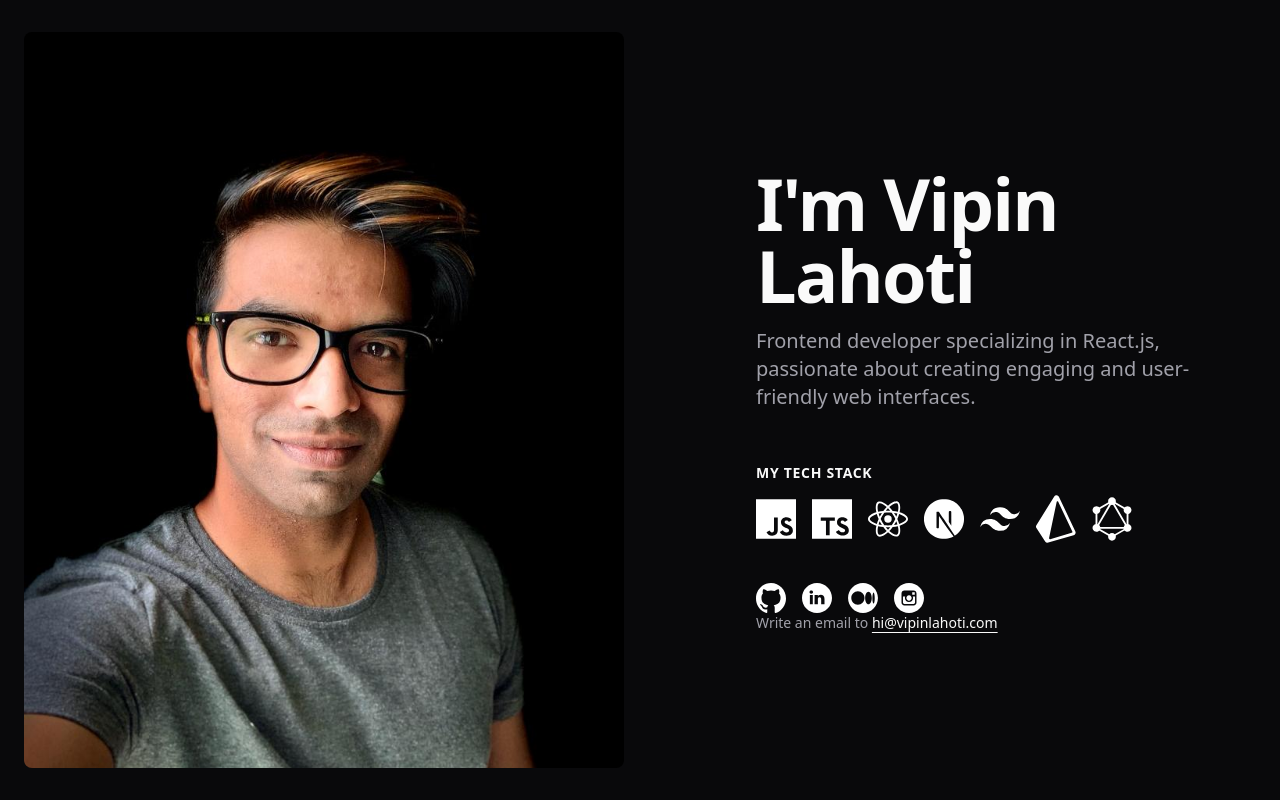
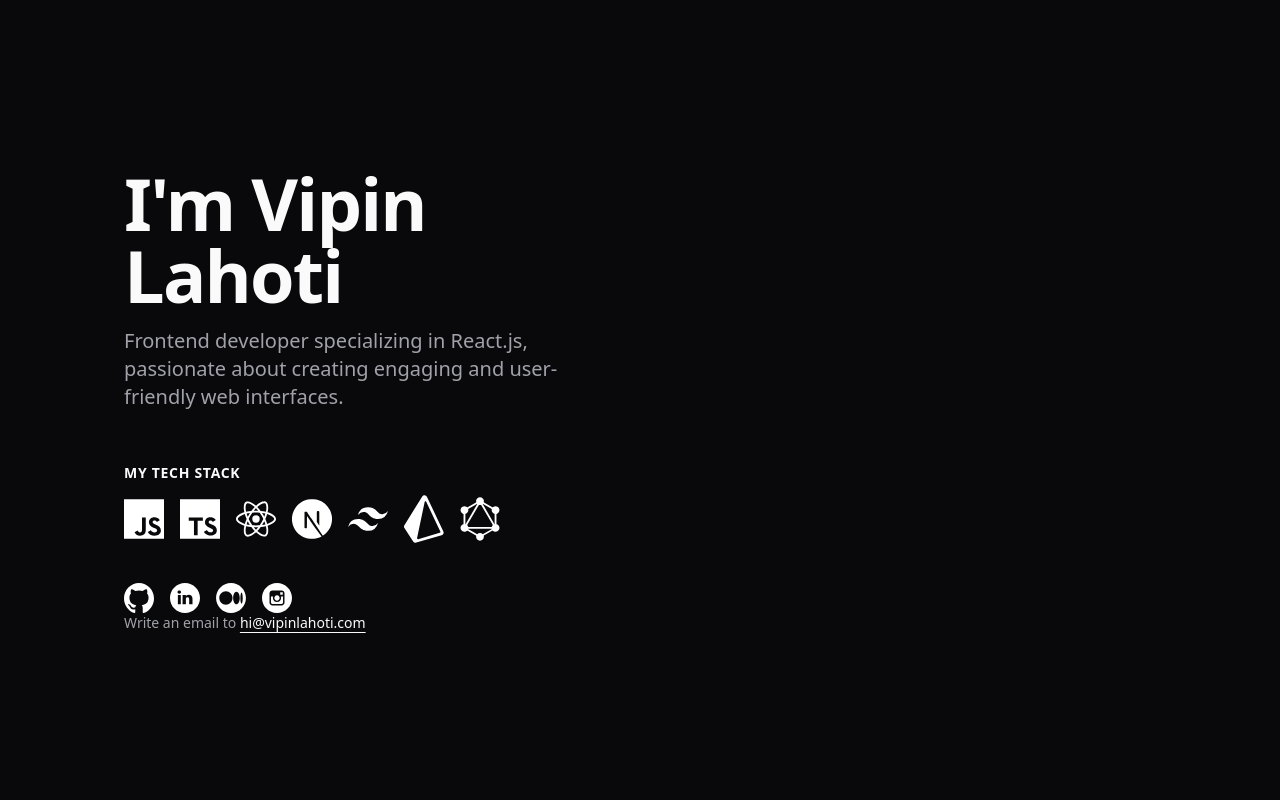
Before and after one commit to vipinlahoti/Resume, a Next.js app: page / in a window 1280 px wide. Built offline with nearby package versions, Linux system fonts and the light colour scheme.

Commit message:
Update page.tsx

```diff
--- a/src/app/page.tsx
+++ b/src/app/page.tsx
@@ -6,7 +6,6 @@ export default function Home() {
       <Components.Hero
         title="I'm Vipin Lahoti"
         description="Frontend developer specializing in React.js, passionate about creating engaging and user-friendly web interfaces."
-        image="/2.jpeg"
       >
         <Components.Features />
         <Components.Profiles />
```
